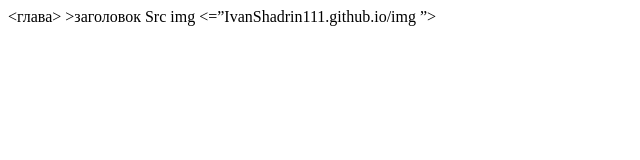
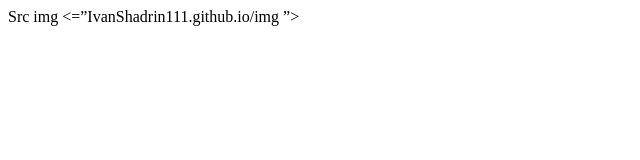
Before and after one commit to IvanShadrin111/IvanShadrin111.github.io, a plain HTML site: page index.html in a window 1280 px wide. Shown: the whole page, without its empty margins (0-640 px from the left). Drawn offline with Linux system fonts and the light colour scheme.

Commit message:
Update index.html

```diff
--- a/index.html
+++ b/index.html
@@ -1,7 +1,7 @@
 
-<HTML>
-  <глава>
-    >заголовок<GITHUB_TEST</Название>
-    </глава>
+<html>
+  <title>
+    заголовок<GITHUB_TEST
+    </title>
 Src img <=”IvanShadrin111.github.io/img ”>
-  </HTML>
+  </html>
```
